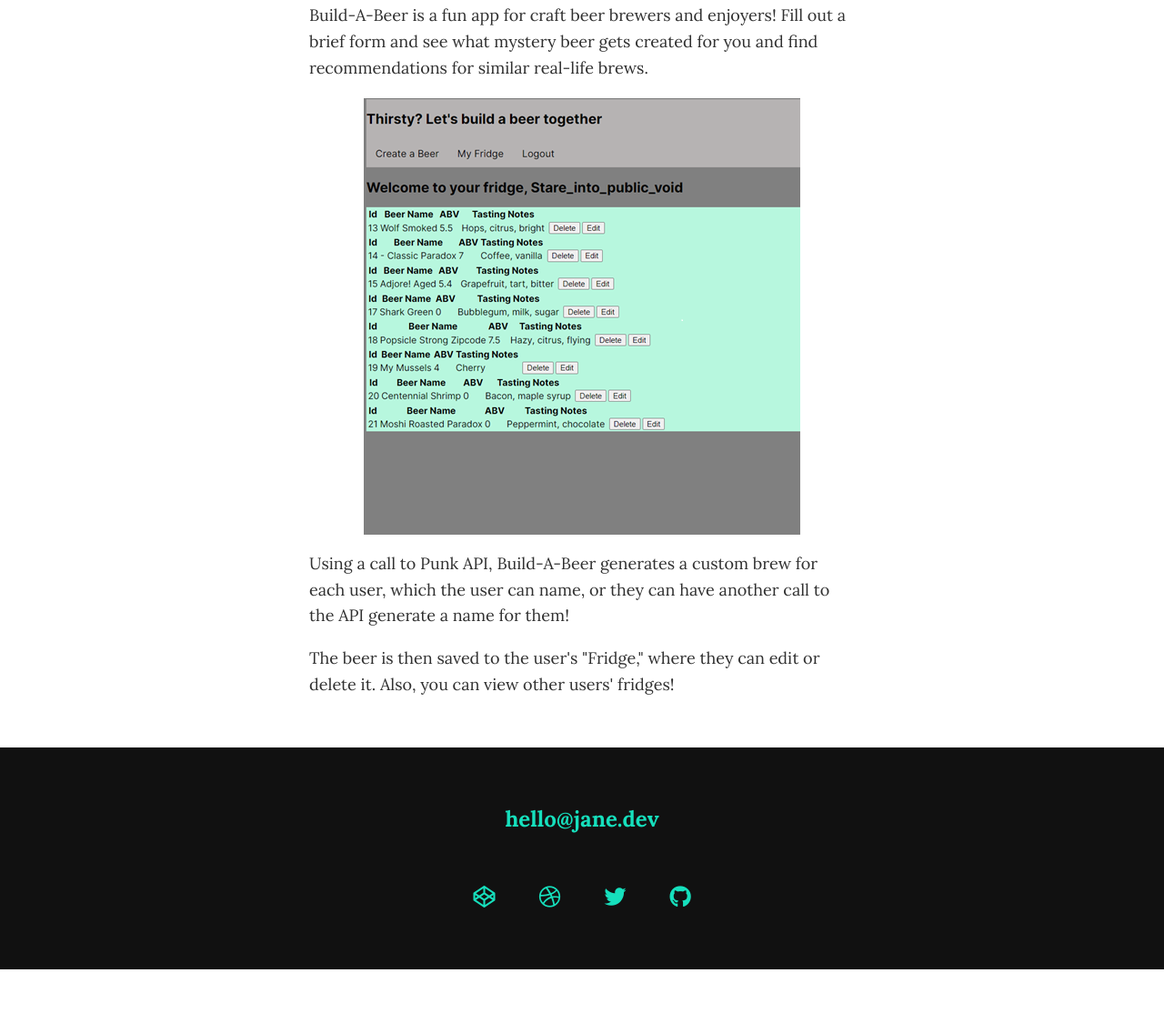
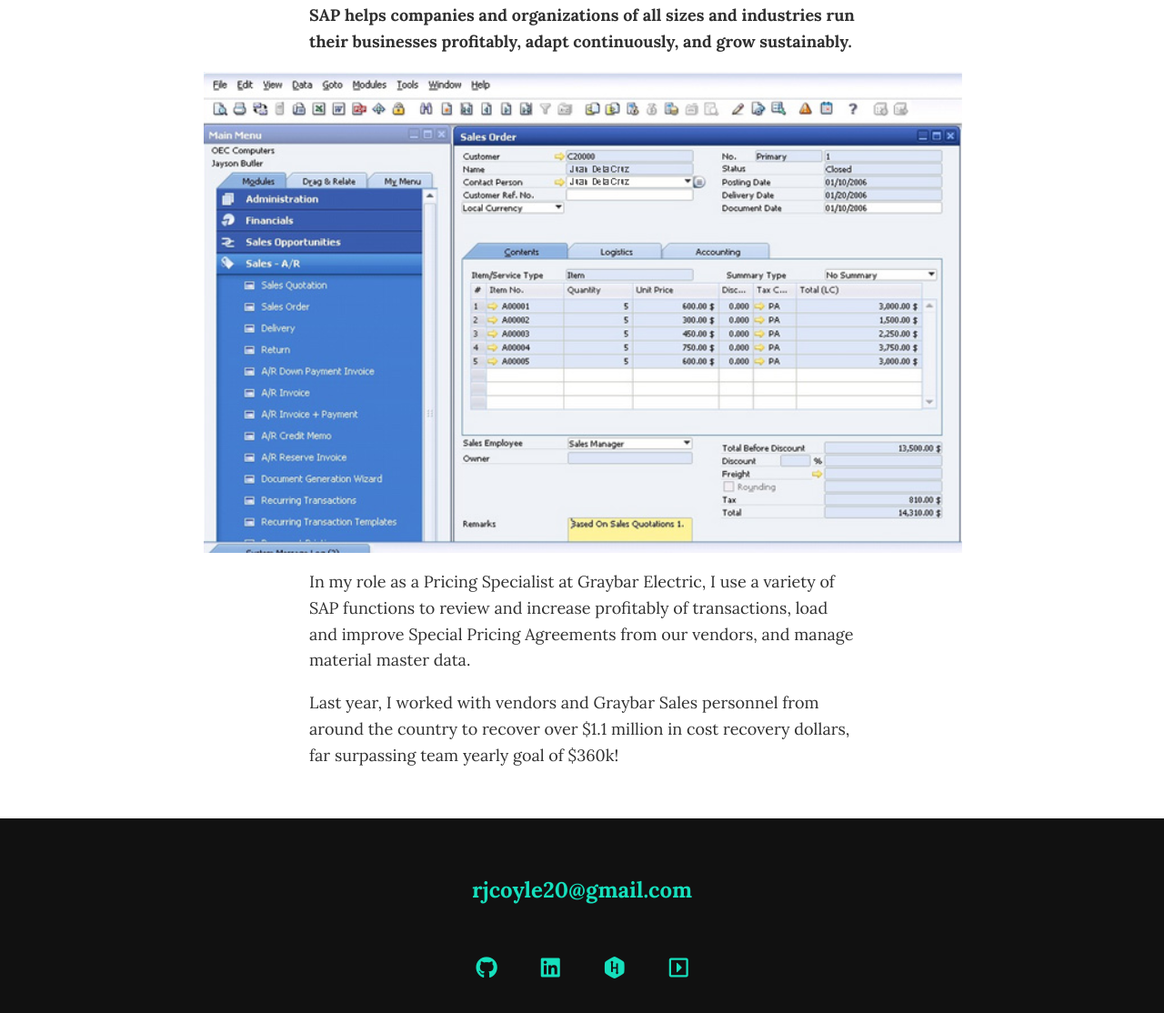
Before and after one commit to RjCoyle20/Portfolio-Website, a website built with Vite: page docs/portfolio-item2.html in a window 1280 px wide. Shown: the part 526-1640 px from the top of the page at 91% size. Before the commit the page ends 1592 px from the top, so only its background shows below. Built offline with nearby package versions, Linux system fonts and the light colour scheme.

Commit message:
Finished SAP work screen and updated footer in portfolio item pages

```diff
--- a/docs/portfolio-item2.html
+++ b/docs/portfolio-item2.html
@@ -3,7 +3,7 @@
     <head>
         <meta charset="UTF-8">
         <meta name="viewport" content="width=device-width, initial-scale=1.0">
-        <title>DevJane Portfolio Website</title>
+        <title>DevRyan Portfolio Website</title>
         <link rel="stylesheet" href="https://cdnjs.cloudflare.com/ajax/libs/normalize/7.0.0/normalize.min.css">
         <link rel="stylesheet" href="https://cdnjs.cloudflare.com/ajax/libs/font-awesome/5.11.2/css/all.css" integrity="sha256-46qynGAkLSFpVbEBog43gvNhfrOj+BmwXdxFgVK/Kvc=" crossorigin="anonymous" />
 
@@ -36,43 +36,44 @@
                 System Applications &<strong>Products</strong>
             </h1>
             <p class="section__subtitle section__subtitle--intro">Software for the management of business processes</p>
-            <img src="img/build-a-beer-screenshot.png" alt="" class="intro__img">
+            <img src="img/SAP.png" alt="" class="intro__img">
         </section>
 
         <div class="portfolio-item-individual">
             <p></p>
             <img src="img/portfolio-details.jpg" alt="">
-            <p>Build-A-Beer is a fun app for craft beer brewers and enjoyers! Fill out a brief form and see what mystery beer gets created for you and find recommendations for similar real-life brews. </p>
-            <img src="img/fridge-screenshot2.png" alt="">
-            <p>Using a call to Punk API, Build-A-Beer generates a custom brew for each user, which the user can name, or they can have another call to the API generate a name for them! </p>
-            <p>The beer is then saved to the user's "Fridge," where they can edit or delete it. Also, you can view other users' fridges!</p>
+            <p><strong>SAP helps companies and organizations of all sizes and industries run their businesses profitably, adapt continuously, and grow sustainably.</strong></p>
+            <img src="img/SAP-screenshot.png" alt="">
+            <p>In my role as a Pricing Specialist at Graybar Electric, I use a variety of SAP functions to review and increase profitably of transactions, load and improve Special Pricing Agreements from our vendors, and manage material master data.   </p>
+            <p>Last year, I worked with vendors and Graybar Sales personnel from around the country to recover over $1.1 million in cost recovery dollars, far surpassing team yearly goal of $360k! </p>
         </div>
 
         <!-- Footer -->
         <footer class="footer">
             <!-- replace with your own email address -->
-            <a href="mailto:hello@jane.dev" class="footer__link">hello@jane.dev</a>
+            <a href="mailto:rjcoyle20@gmail.com" class="footer__link">rjcoyle20@gmail.com</a>
             <ul class="social-list">
                 <li class="social-list__item">
-                    <a class="social-list__link" href="https://codepen.io">
-                        <i class="fab fa-codepen"></i>
+                    <a class="social-list__link" href="https://github.com/RjCoyle20">
+                        <i class="fab fa-github"></i>
                     </a>
                 </li>
                 <li class="social-list__item">
-                    <a class="social-list__link" href="http://dribbble.com">
-                        <i class="fab fa-dribbble"></i>
+                    <a class="social-list__link" href="https://www.linkedin.com/in/ryancoyle20/">
+                        <i class="fab fa-linkedin"></i>
                     </a>
                 </li>
                 <li class="social-list__item">
-                    <a class="social-list__link" href="https://twitter.com">
-                        <i class="fab fa-twitter"></i>
+                    <a class="social-list__link" href="https://www.hackerrank.com/profile/rjcoyle20">
+                        <i class="fab fa-hackerrank"></i>
                     </a>
                 </li>
                 <li class="social-list__item">
-                    <a class="social-list__link" href="https://github.com">
-                        <i class="fab fa-github"></i>
+                    <a class="social-list__link" href="https://app.pluralsight.com/profile/ryan-coyle-aa">
+                        <i class="far fa-caret-square-right"></i>
                     </a>
                 </li>
+
             </ul>
         </footer>
 
```
Also changed, not shown: docs/portfolio-item.html (+11 -10 lines), docs/img/SAP-screenshot.png (added).
